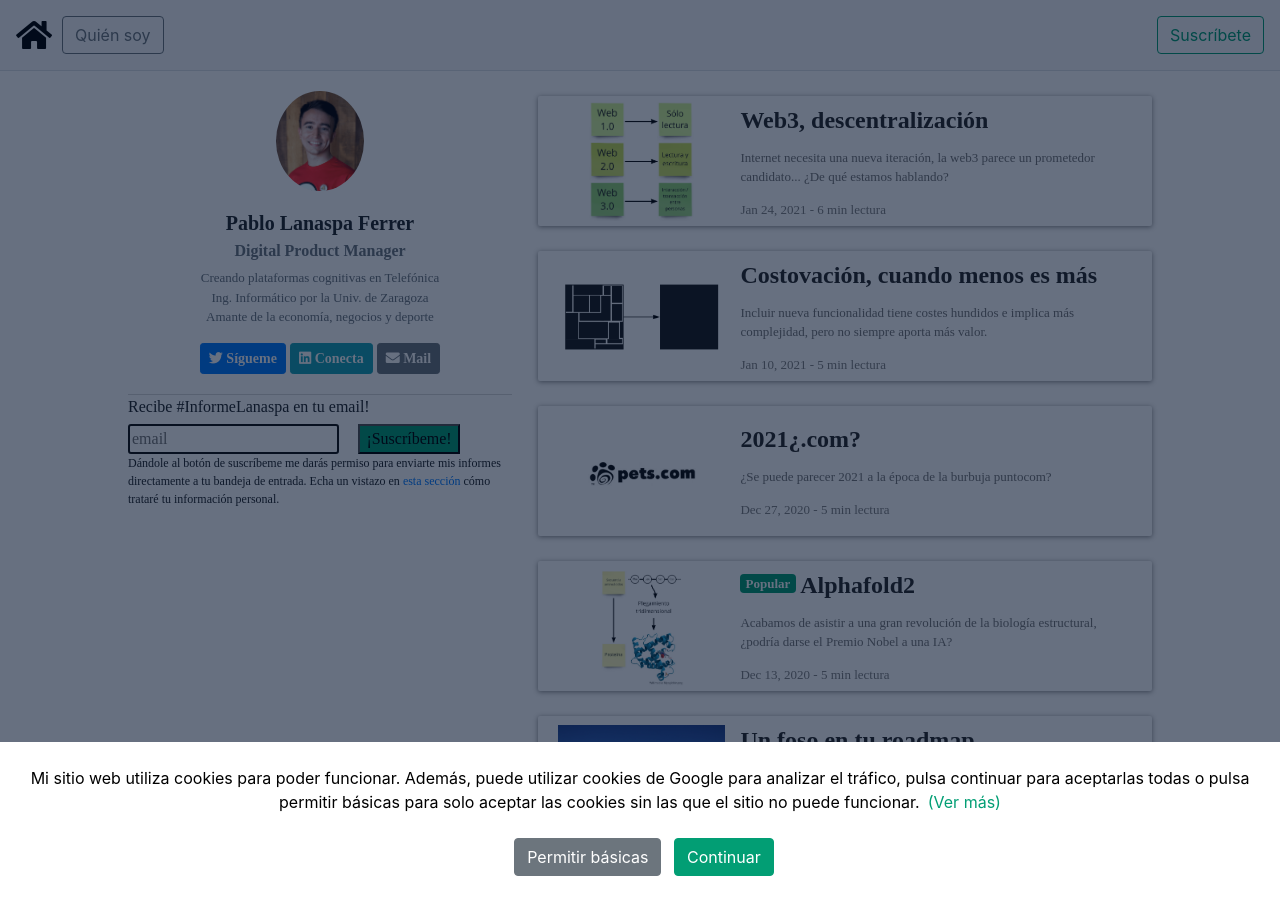
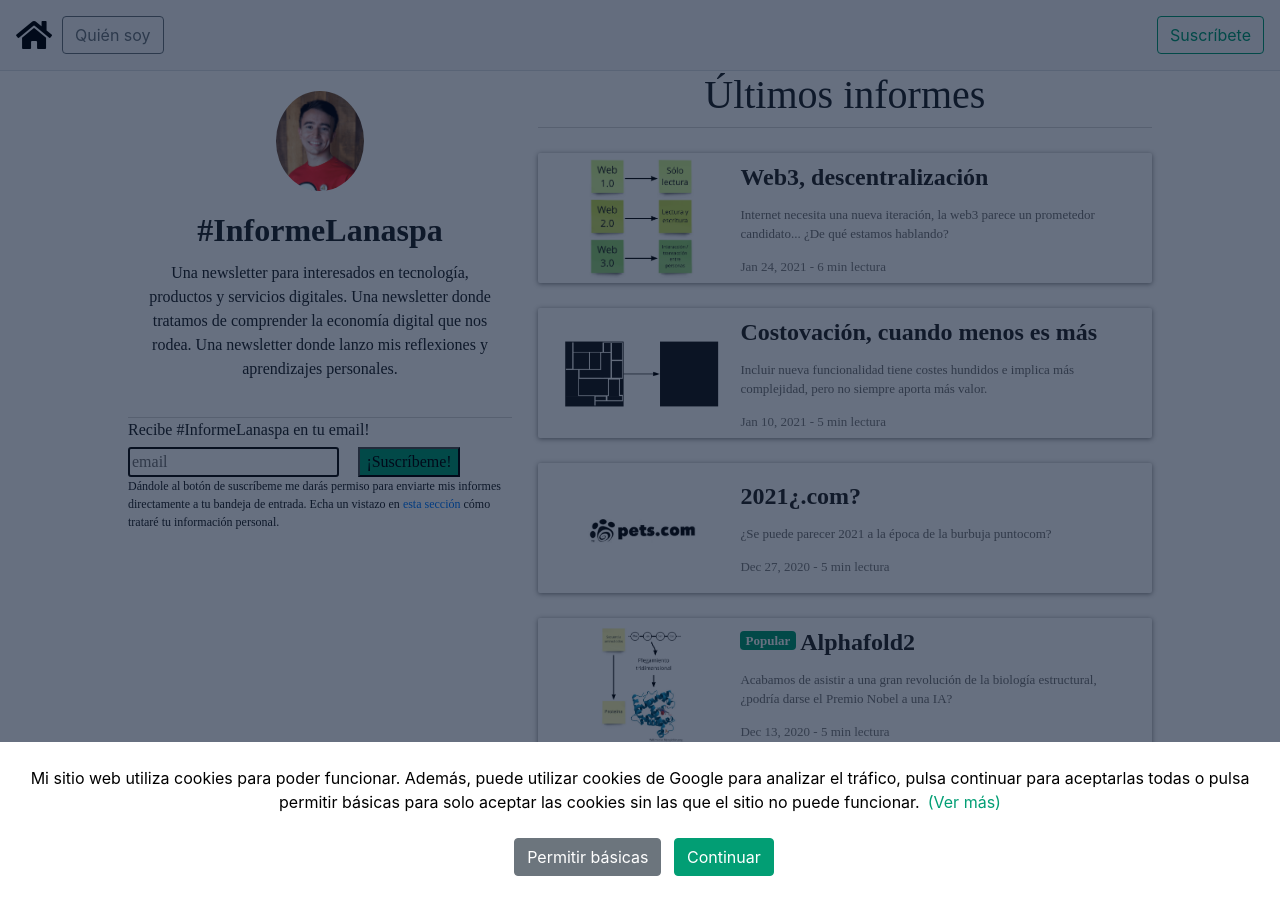
Before and after one commit to planaspa/planaspa.github.io, a Jekyll site: the page built from index.markdown, in a window 1280 px wide and 900 px high. Built offline with Jekyll 4.4.1, drawn with Linux system fonts in a browser that asks for light colours; nearby versions of some CDN libraries; comment, search, counter and statistics services are not loaded.

Commit message:
Focusing the index page on newsletter

```diff
--- a/index.markdown
+++ b/index.markdown
@@ -10,17 +10,12 @@ summary: "Sitio web personal de Pablo Lanaspa. Publico opiniones personales acer
 <div class="home_page">
     <div class="home_page_left">
         <div class="home_page_left_biobox">
+
             <div class="card text-center border-0" style="width: 100%; margin-top: 20px">
               <img class="card-img-top mx-auto my-auto" src="{{ page.post_pic }}" alt="Imagen de perfil de Pablo" style="border-radius: 50%; max-height: 100px; max-width: 100px; height: auto; width:auto; ">
               <div class="card-body">
-                <h5 class="card-title" style="margin-top: 0">Pablo Lanaspa Ferrer</h5>
-                <h6 class="card-subtitle mb-2 text-muted">Digital Product Manager</h6>
-                <p class="card-text text-muted" style="font-size: small">Creando plataformas cognitivas en Telefónica<br/>Ing. Informático por la Univ. de Zaragoza<br/>Amante de la economía, negocios y deporte</p>
-                <div class="cv_box_bio_social">
-                    <a href="https://twitter.com/planaspa"><button type="button" class="btn btn-primary btn-sm"><i class="fab fa-twitter"></i> <b>Sígueme</b></button></a>
-                    <a href="https://linkedin.com/in/planaspa"><button type="button" class="btn btn-info btn-sm"><i class="fab fa-linkedin"></i> <b>Conecta</b></button></a>
-                    <a href="mailto:info@planaspa.com"><button type="button" class="btn btn-secondary btn-sm"><i class="fas fa-envelope"></i> <b>Mail</b></button></a>
-                </div>
+                <h2 class="card-title" style="margin-top: 0">#InformeLanaspa</h2>
+                <p>Una newsletter para interesados en tecnología, productos y servicios digitales. Una newsletter donde tratamos de comprender la economía digital que nos rodea. Una newsletter donde lanzo mis reflexiones y aprendizajes personales.</p>
               </div>
             </div>
         </div>
@@ -70,6 +65,8 @@ summary: "Sitio web personal de Pablo Lanaspa. Publico opiniones personales acer
         </div>
     </div>
     <div class="home_page_right">
+        <h1 class="text-center">Últimos informes</h1>
+        <div class="divider"></div>
         <div class="feed_boxes">
             <ul>
 
```
